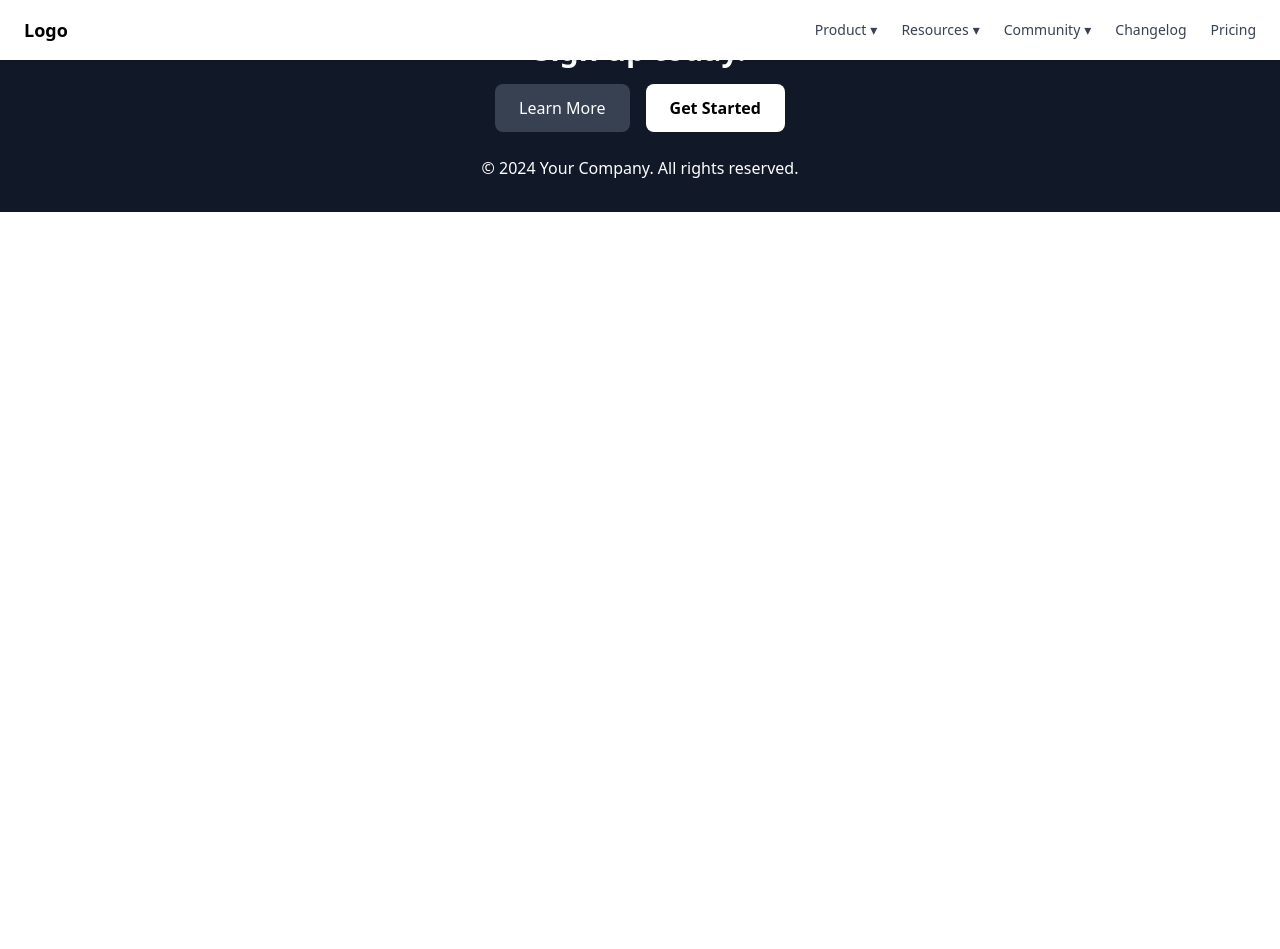
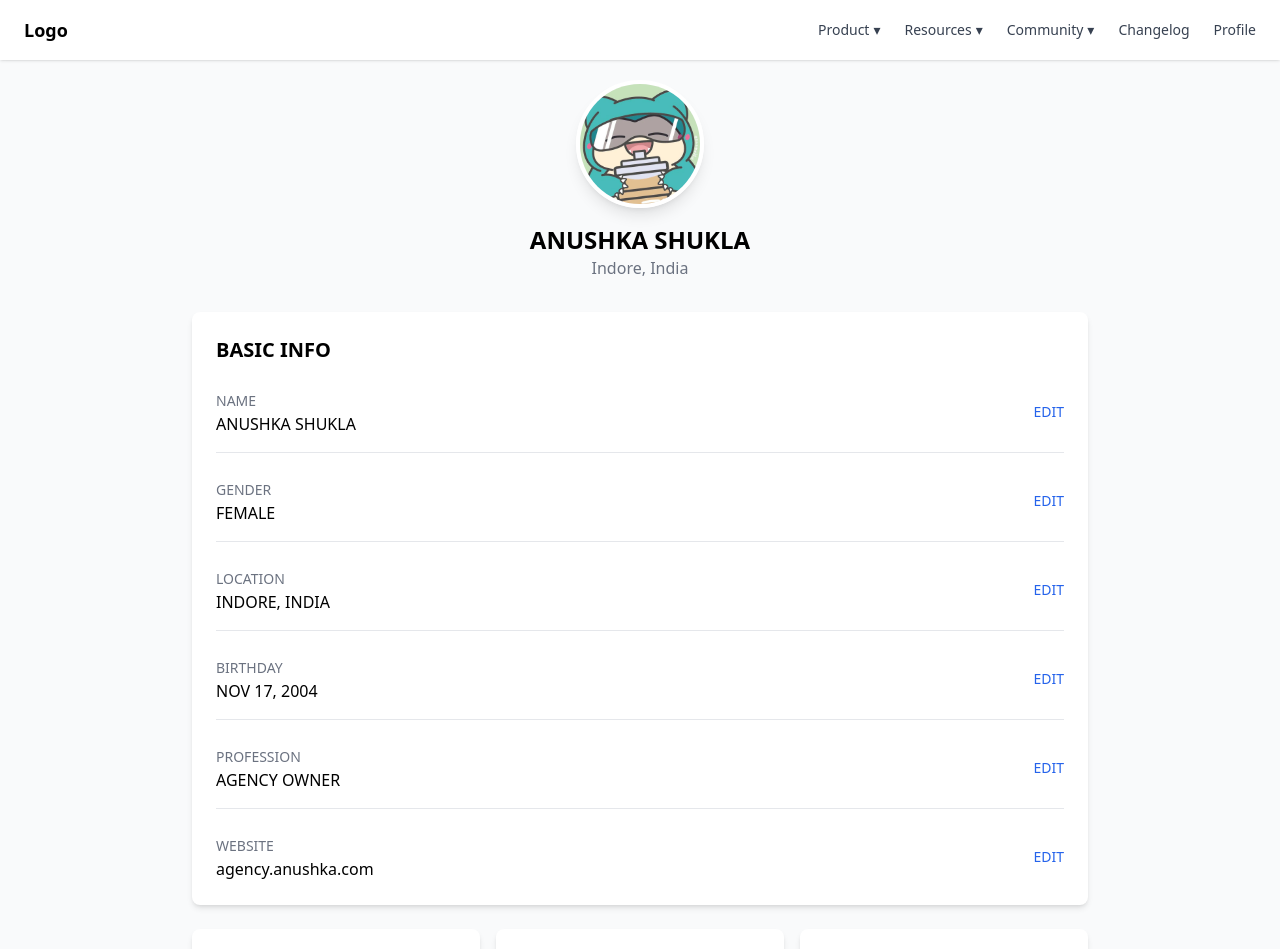
Before and after one commit to avanish-garg/P2P_RENTAL, a React (Vite) app: page /profile in a window 1280 px wide. Shown: the top 949 px of the page. Before the commit the page ends 800 px from the top, so only its background shows below. Built offline with nearby package versions, Linux system fonts and the light colour scheme.

Commit message:
Profile page done

```diff
--- a/src/App.jsx
+++ b/src/App.jsx
@@ -1,10 +1,11 @@
-import Header from "./componets/header"
-import Footer from "./componets/Footer"
-import Body from "./componets/Body"
+import Header from "./componets/Header";
+import Footer from "./componets/Footer";
+import Body from "./componets/Body";
 import Signup from './componets/Signup';
 import RentItem from "./componets/rentitem";
 import DetailPage from './componets/DetailPage';
-import ListItem from './componets/list-item'
+import ListItem from './componets/list-item';
+import Profile from "./componets/Profile";
 
 import { BrowserRouter as Router, Routes, Route } from 'react-router-dom';
 function App() {
@@ -19,6 +20,8 @@ function App() {
             <Route path="/rentitem" element={<RentItem />} />
             <Route path="/details" element={<DetailPage />} />
             <Route path="/list-item" element={<ListItem />} />
+            <Route path="/profile" element={<Profile />} />
+
           </Routes>
           <Footer />
         </div>
--- a/src/componets/Header.jsx
+++ b/src/componets/Header.jsx
@@ -1,5 +1,5 @@
 import React from "react";
-
+import { Link } from 'react-router-dom';
 const Header = () => {
   return (
     <header className="bg-white shadow fixed w-full top-0 z-10">
@@ -42,8 +42,8 @@ const Header = () => {
           <li>
             <button className="hover:text-blue-500">Changelog</button>
           </li>
-          <li>
-            <button className="hover:text-blue-500">Pricing</button>
+         <li>
+            <Link to="/profile" className="hover:text-blue-500">Profile</Link>
           </li>
         </ul>
       </nav>
--- /dev/null
+++ b/src/componets/Profile.jsx
@@ -0,0 +1,103 @@
+import React from 'react';
+
+const Profile = () => {
+  return (
+    <div className="min-h-screen bg-gray-50 pt-20 px-4">
+      <div className="max-w-4xl mx-auto">
+        <div className="flex flex-col items-center mb-8">
+          <div className="relative w-32 h-32 mb-4">
+            <img
+              src="./src/assets/profile.jpeg"
+              alt="Profile picture"
+              className="w-full h-full rounded-full border-4 border-white shadow-lg"
+            />
+          </div>
+          <h1 className="text-2xl font-bold">ANUSHKA SHUKLA</h1>
+          <p className="text-gray-500">Indore, India</p>
+        </div>
+
+        <div className="bg-white rounded-lg shadow-md p-6 mb-6">
+          <div className="flex justify-between items-center mb-6">
+            <h2 className="text-xl font-semibold">BASIC INFO</h2>
+          </div>
+
+          <div className="space-y-6">
+            <div className="flex justify-between items-center border-b pb-4">
+              <div>
+                <label className="text-sm text-gray-500">NAME</label>
+                <p className="font-medium">ANUSHKA SHUKLA</p>
+              </div>
+              <button className="text-blue-600 hover:text-blue-700 text-sm font-medium">
+                EDIT
+              </button>
+            </div>
+
+            <div className="flex justify-between items-center border-b pb-4">
+              <div>
+                <label className="text-sm text-gray-500">GENDER</label>
+                <p className="font-medium">FEMALE</p>
+              </div>
+              <button className="text-blue-600 hover:text-blue-700 text-sm font-medium">
+                EDIT
+              </button>
+            </div>
+
+            <div className="flex justify-between items-center border-b pb-4">
+              <div>
+                <label className="text-sm text-gray-500">LOCATION</label>
+                <p className="font-medium">INDORE, INDIA</p>
+              </div>
+              <button className="text-blue-600 hover:text-blue-700 text-sm font-medium">
+                EDIT
+              </button>
+            </div>
+
+            <div className="flex justify-between items-center border-b pb-4">
+              <div>
+                <label className="text-sm text-gray-500">BIRTHDAY</label>
+                <p className="font-medium">NOV 17, 2004</p>
+              </div>
+              <button className="text-blue-600 hover:text-blue-700 text-sm font-medium">
+                EDIT
+              </button>
+            </div>
+
+            <div className="flex justify-between items-center border-b pb-4">
+              <div>
+                <label className="text-sm text-gray-500">PROFESSION</label>
+                <p className="font-medium">AGENCY OWNER</p>
+              </div>
+              <button className="text-blue-600 hover:text-blue-700 text-sm font-medium">
+                EDIT
+              </button>
+            </div>
+
+            <div className="flex justify-between items-center">
+              <div>
+                <label className="text-sm text-gray-500">WEBSITE</label>
+                <p className="font-medium">agency.anushka.com</p>
+              </div>
+              <button className="text-blue-600 hover:text-blue-700 text-sm font-medium">
+                EDIT
+              </button>
+            </div>
+          </div>
+        </div>
+
+        <div className="grid grid-cols-1 md:grid-cols-3 gap-4 mb-6">
+          <button className="bg-white p-4 rounded-lg shadow-md text-center hover:bg-gray-50">
+            <h3 className="font-medium">ACCOUNT</h3>
+          </button>
+          <button className="bg-white p-4 rounded-lg shadow-md text-center hover:bg-gray-50">
+            <h3 className="font-medium">DASHBOARD</h3>
+          </button>
+          <button className="bg-white p-4 rounded-lg shadow-md text-center hover:bg-gray-50">
+            <h3 className="font-medium">WALLET</h3>
+          </button>
+        </div>
+      </div>
+    </div>
+  );
+};
+
+export default Profile;
```
Also changed, not shown: src/assets/profile.jpeg (added).
